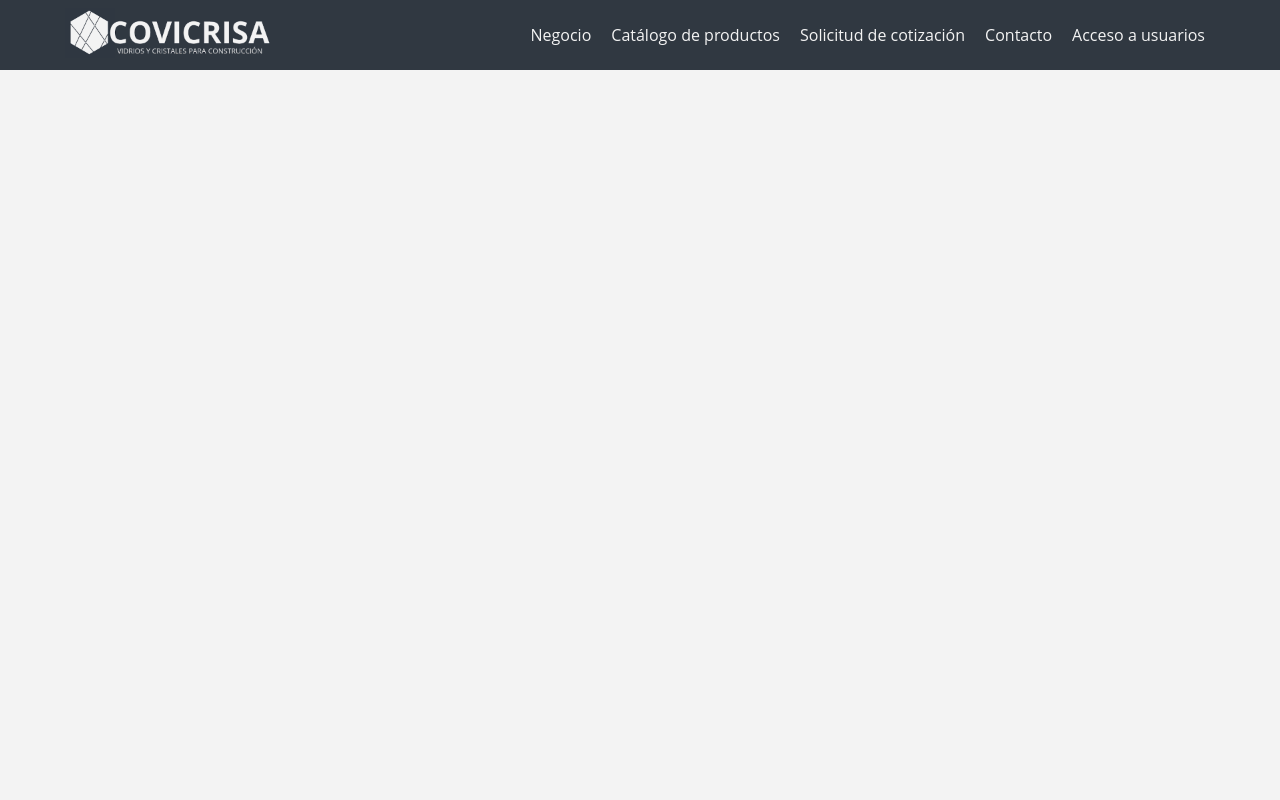
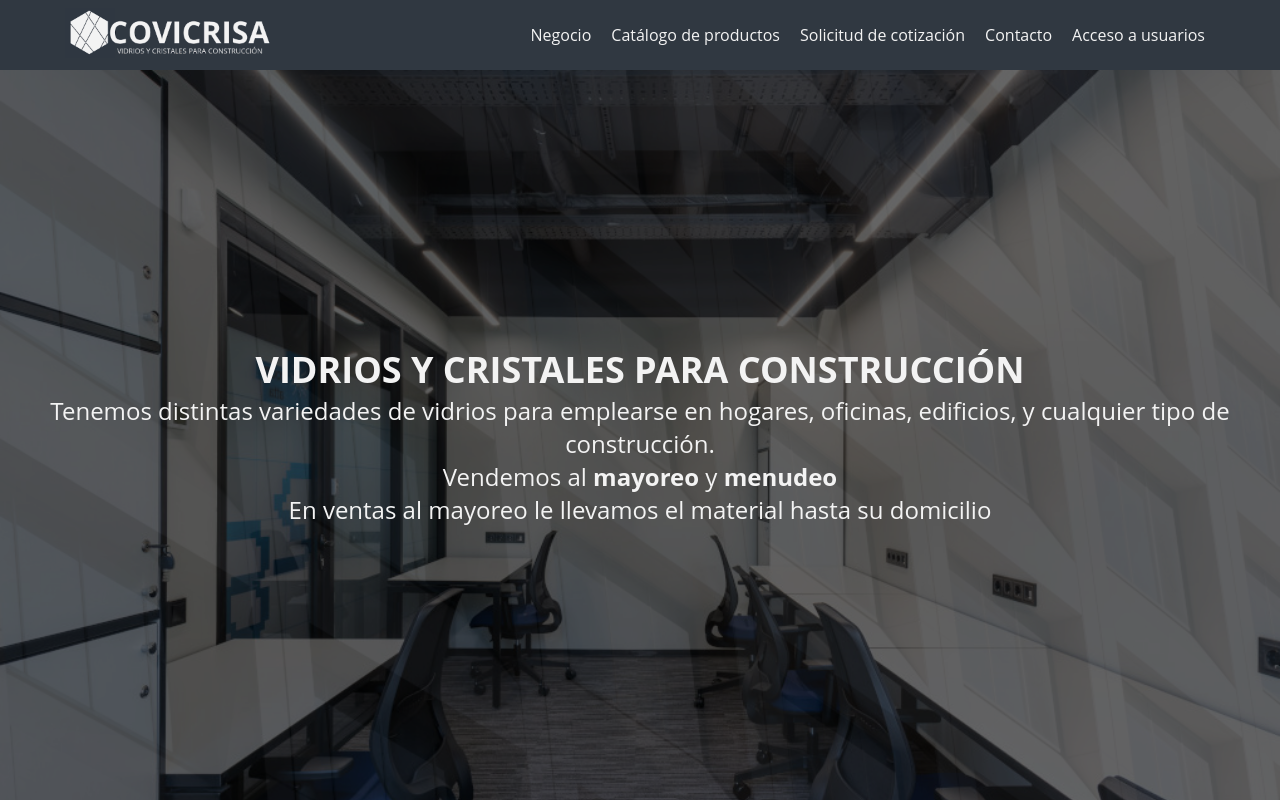
Before and after one commit to JuliusMatadamas/Covicrisa, a PHP site: page / in a window 1280 px wide. Run offline with PHP 8.4, Linux system fonts and the light colour scheme.

Commit message:
Se termina el index del sitio.

```diff
--- a/css/classes.css
+++ b/css/classes.css
@@ -1,3 +1,32 @@
+.details {
+    color: var(--color-secundario);
+    font-size: 1.5em;
+    text-align: center;
+}
+.index__container {
+    animation: animate 18s ease-in-out infinite;
+    background-size: cover;
+}
+@keyframes animate {
+    0%, 100% {
+        background-image: url("../images/slider/glass00.jpg");
+    }
+    16% {
+        background-image: url("../images/slider/glass01.jpg");
+    }
+    32% {
+        background-image: url("../images/slider/glass02.jpg");
+    }
+    48% {
+        background-image: url("../images/slider/glass03.jpg");
+    }
+    64% {
+        background-image: url("../images/slider/glass04.jpg");
+    }
+    80% {
+        background-image: url("../images/slider/glass05.jpg");
+    }
+}
 .links {
     display: flex;
 }
@@ -21,6 +50,17 @@
     height: 50px;
     width: auto;
 }
+.outer {
+    align-items: center;
+    background-color: rgba(0,0,0,.6);
+    bottom: 0;
+    display: flex;
+    left: 0;
+    justify-content: center;
+    position: absolute;
+    right: 0;
+    top: 0;
+}
 .navbar {
     align-items: center;
     display: flex;
--- a/index.html
+++ b/index.html
@@ -32,7 +32,7 @@
                 </div>
 
                 <ul class="links">
-                    <li><a href="">Negocio</a></li>
+                    <li><a href="index.html">Negocio</a></li>
                     <li><a href="">Catálogo de productos</a></li>
                     <li><a href="">Solicitud de cotización</a></li>
                     <li><a href="">Contacto</a></li>
@@ -42,7 +42,15 @@
         </div>
     </nav>
 
-    <main>
+    <main class="index__container">
+        <section class="outer">
+            <article class="details">
+                <h2>VIDRIOS Y CRISTALES PARA CONSTRUCCIÓN</h2>
+                <p>Tenemos distintas variedades de vidrios para emplearse en hogares, oficinas, edificios, y cualquier tipo de construcción.</p>
+                <p>Vendemos al <b>mayoreo</b> y <b>menudeo</b></p>
+                <p>En ventas al mayoreo le llevamos el material hasta su domicilio</p>
+            </article>
+        </section>
     </main>
 
     <!-- JS -->
```
Also changed, not shown: images/slider/glass00.jpg (added), images/slider/glass01.jpg (added), images/slider/glass02.jpg (added), images/slider/glass03.jpg (added), images/slider/glass04.jpg (added), images/slider/glass05.jpg (added).
